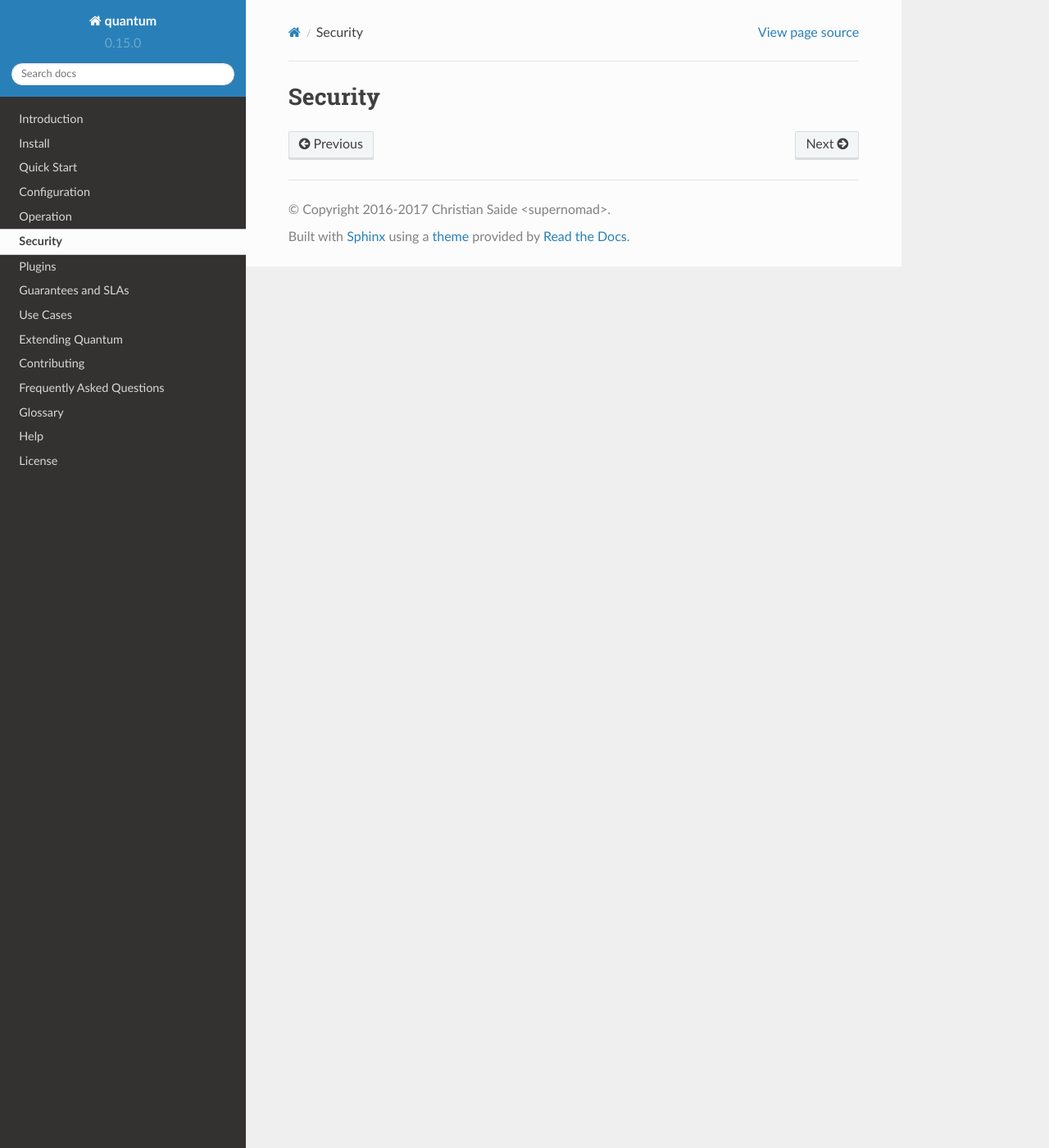
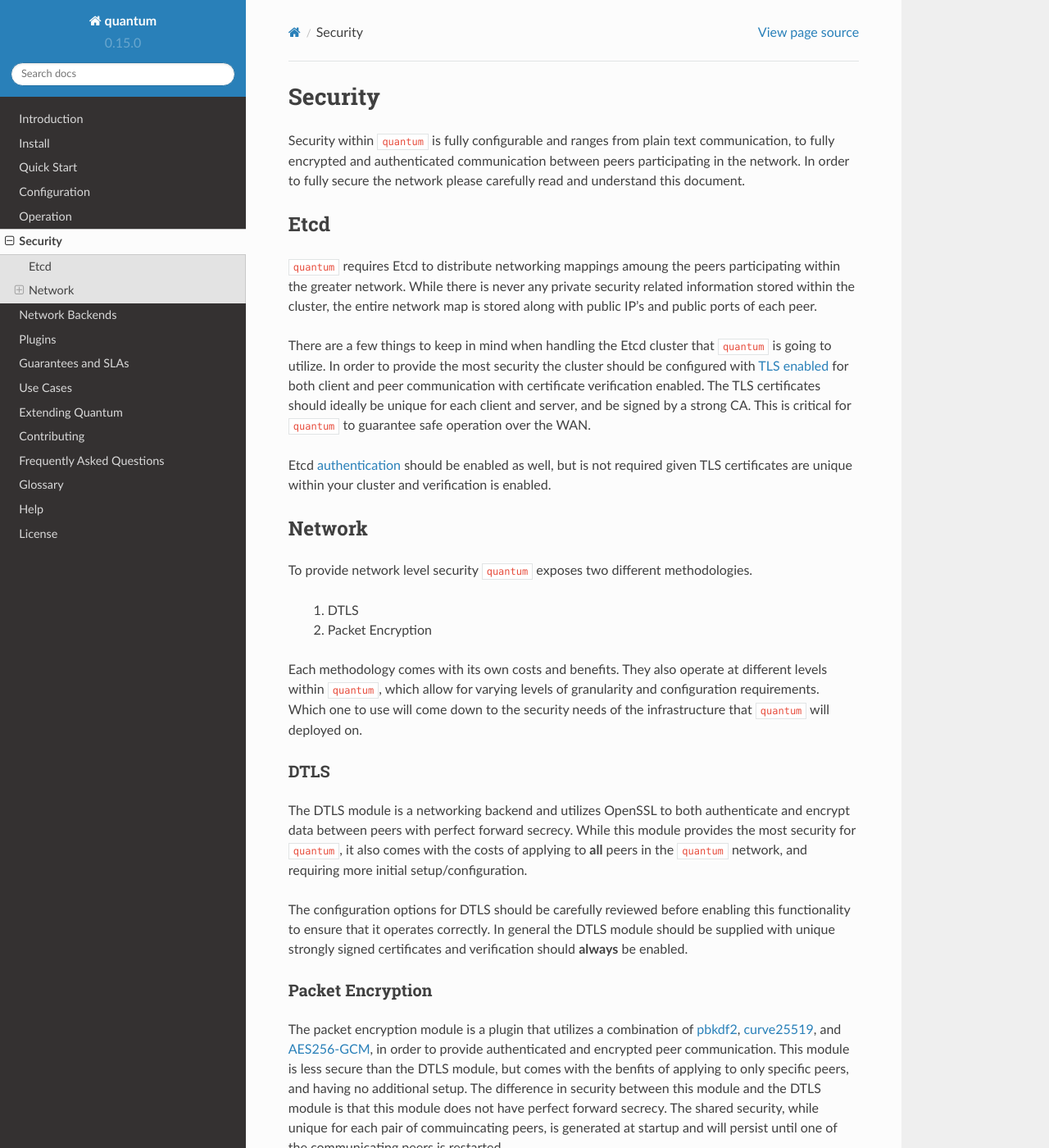
Before and after one commit to supernomad/quantum, a Sphinx documentation site: the page built from docs/security.rst, in a window 1280 px wide and 1400 px high. Shown: the whole window at 82% size. Built offline with Sphinx 7.4.7 and the Read the Docs theme 2.0.0, drawn with Linux system fonts in a browser that asks for light colours; some of the changed text lies outside the part shown.

Commit message:
Added a bunch more docs

```diff
--- a/docs/configuration.rst
+++ b/docs/configuration.rst
@@ -12,7 +12,7 @@
 Hierarchy
 =========
 
-The configuration option hierarchy was specifically designed to allow for operators to deploy quantum however they like and leverage what ever configuration management practices they are accustomed to. This means that an operator can deploy a general configuration template file for all ``quantum`` enabled servers, and then override settings in different data-centers using environment variables, and then further override settings on each host by specifying command line arguments.
+The configuration option hierarchy was specifically designed to allow for operators to deploy quantum however they like and leverage what ever configuration management practices they are accustomed to. This means that an operator can deploy a general configuration template file for all ``quantum`` enabled peers, and then override settings in different data-centers using environment variables, and then further override settings on each host by specifying command line arguments.
 
 Defaults
 ========
--- a/docs/introduction.rst
+++ b/docs/introduction.rst
@@ -24,7 +24,7 @@ There are a myriad of :doc:`use cases <use-cases>`, that ``quantum`` aims to sol
   * Is your infrastructure spread accross many different providers?
   * Is your infrastructure spread over many geographic regions?
   * Would you benefit from detailed and highly granular network level metrics?
-  * Do you want to easily apply network level operations such as compression, encryption, and authentication to your traffic on a per node basis?
+  * Do you want to easily apply network level operations such as compression, encryption, and authentication to your traffic on a per peer basis?
   * Do you care more about server to server communication than inter container communication?
 
 If the answer to any of the above questions is "Yes", then ``quantum`` may be a very good candidate for your infrastructure.
--- a/docs/quick-start.rst
+++ b/docs/quick-start.rst
@@ -1,5 +1,3 @@
 #############
  Quick Start
 #############
-
-To get ``quantum`` up and running you will need to have an operational `Etcd cluster <https://coreos.com/etcd/>`_ and have :doc:`quantum installed <install>`.
--- a/docs/security.rst
+++ b/docs/security.rst
@@ -1,3 +1,38 @@
 ##########
  Security
 ##########
+
+Security within ``quantum`` is fully configurable and ranges from plain text communication, to fully encrypted and authenticated communication between peers participating in the network. In order to fully secure the network please carefully read and understand this document.
+
+Etcd
+====
+
+``quantum`` requires Etcd to distribute networking mappings amoung the peers participating within the greater network. While there is never any private security related information stored within the cluster, the entire network map is stored along with public IP's and public ports of each peer.
+
+There are a few things to keep in mind when handling the Etcd cluster that ``quantum`` is going to utilize. In order to provide the most security the cluster should be configured with `TLS enabled <https://coreos.com/etcd/docs/latest/op-guide/security.html>`_ for both client and peer communication with certificate verification enabled. The TLS certificates should ideally be unique for each client and server, and be signed by a strong CA. This is critical for ``quantum`` to guarantee safe operation over the WAN.
+
+Etcd `authentication <https://coreos.com/etcd/docs/latest/op-guide/authentication.html>`_ should be enabled as well, but is not required given TLS certificates are unique within your cluster and verification is enabled.
+
+Network
+=======
+
+To provide network level security ``quantum`` exposes two different methodologies.
+
+  #. DTLS
+  #. Packet Encryption
+
+Each methodology comes with its own costs and benefits. They also operate at different levels within ``quantum``, which allow for varying levels of granularity and configuration requirements. Which one to use will come down to the security needs of the infrastructure that ``quantum`` will deployed on.
+
+DTLS
+----
+
+The DTLS module is a networking backend and utilizes OpenSSL to both authenticate and encrypt data between peers with perfect forward secrecy. While this module provides the most security for ``quantum``, it also comes with the costs of applying to **all** peers in the ``quantum`` network, and requiring more initial setup/configuration.
+
+The configuration options for DTLS should be carefully reviewed before enabling this functionality to ensure that it operates correctly. In general the DTLS module should be supplied with unique strongly signed certificates and verification should **always** be enabled.
+
+Packet Encryption
+-----------------
+
+The packet encryption module is a plugin that utilizes a combination of `pbkdf2 <https://en.wikipedia.org/wiki/PBKDF2>`_, `curve25519 <https://en.wikipedia.org/wiki/Curve25519>`_, and `AES256-GCM <https://en.wikipedia.org/wiki/Galois/Counter_Mode>`_, in order to provide authenticated and encrypted peer communication. This module is less secure than the DTLS module, but comes with the benfits of applying to only specific peers, and having no additional setup. The difference in security between this module and the DTLS module is that this module does not have perfect forward secrecy. The shared security, while unique for each pair of commuincating peers, is generated at startup and will persist until one of the communicating peers is restarted.
+
+There is no configuration required to utilize the packet encryption module, other than enabling the plugin on the desired peers.
```
Also changed, not shown: docs/index.rst (+2 -5 lines), docs/network-backends.rst (added, +25 -0 lines), docs/plugins.rst (+20 -0 lines).
